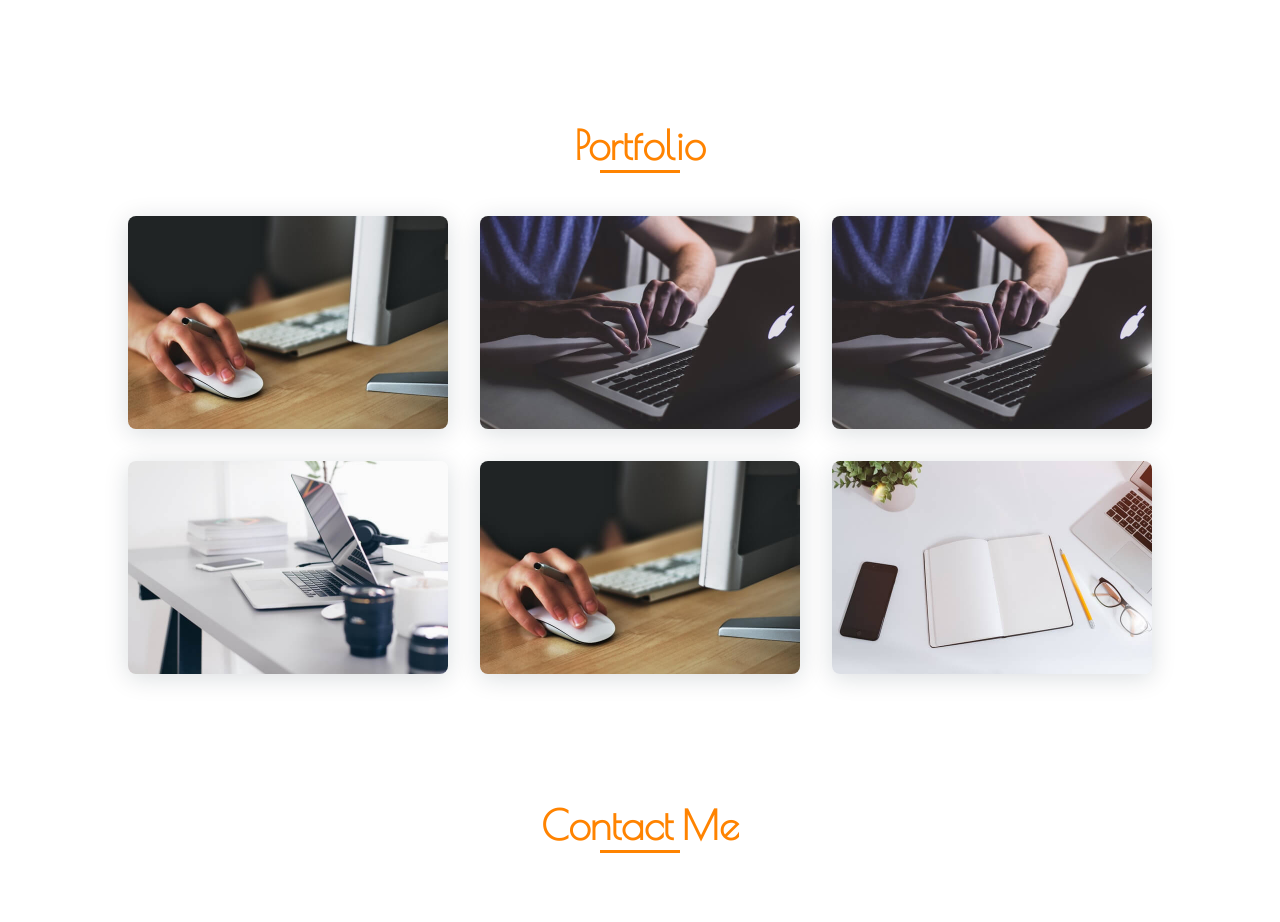
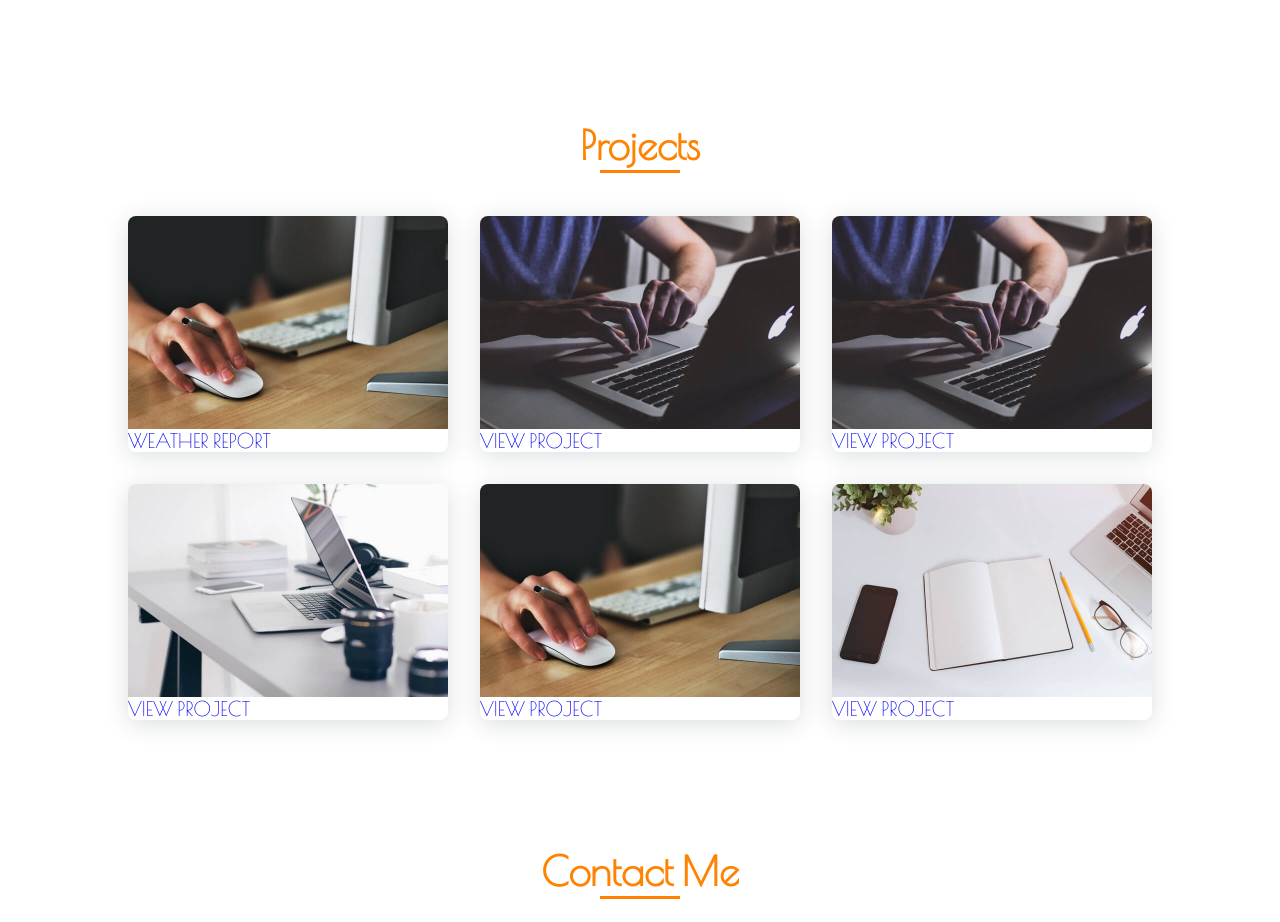
Before and after one commit to Davidxcr/Portfolio, a website: page index.html in a window 1280 px wide. Shown: the part 1640-2562 px from the top of the page. Drawn offline with nearby package versions, Linux system fonts and the light colour scheme; a script that the page names is missing.

Commit message:
making changes to portfolio page

```diff
--- a/index.html
+++ b/index.html
@@ -115,26 +115,50 @@
 
             <!--===== PORTFOLIO / PROJECTS =====-->
             <section class="work section" id="portfolio">
-                <h2 class="section-title">Portfolio</h2>
+                <h2 class="section-title">Projects</h2>
 
                 <div class="work__container bd-grid">
                     <div class="work__img">
-                        <a href="https://github.com/Davidxcr/python/blob/master/TicTacToe.py"><img src="assets/img/work5.jpg    " alt=""></a>
+                        <img src="assets/img/work5.jpg    " alt="">
+
+                        <div class="new__link">
+                            <a href="https://github.com/Davidxcr/python/blob/master/TicTacToe.py">WEATHER REPORT</a>
+                        </div>
                     </div>
                     <div class="work__img">
-                        <a href="https://github.com/Davidxcr/python/blob/master/Weather_Report.py"><img src="assets/img/work3.jpg" alt=""></a>
+                        <img src="assets/img/work3.jpg" alt="">
+
+                        <div class="new__link">
+                            <a href="https://github.com/Davidxcr/python/blob/master/Weather_Report.py">VIEW PROJECT</a>
+                        </div>
                     </div>
                     <div class="work__img">
-                        <a href="http://www.evolvwithdavid.com"><img src="assets/img/work3.jpg" alt=""></a>
+                        <img src="assets/img/work3.jpg" alt="">
+
+                        <div class="new__link">
+                            <a href="http://www.evolvwithdavid.com">VIEW PROJECT</a>
+                        </div>
                     </div>
                     <div class="work__img">
                         <img src="assets/img/work4.jpg" alt="">
+
+                        <div class="new__link">
+                            <a href="#">VIEW PROJECT</a>
+                        </div>
                     </div>
                     <div class="work__img">
                         <img src="assets/img/work5.jpg" alt="">
+
+                        <div class="new__link">
+                            <a href="#">VIEW PROJECT</a>
+                        </div>
                     </div>
                     <div class="work__img">
                         <img src="assets/img/work6.jpg" alt="">
+
+                        <div class="new__link">
+                            <a href="#">VIEW PROJECT</a>
+                        </div>
                     </div>
                 </div>
             </section>
```
